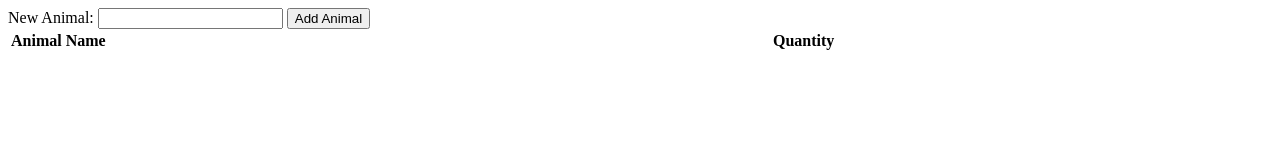
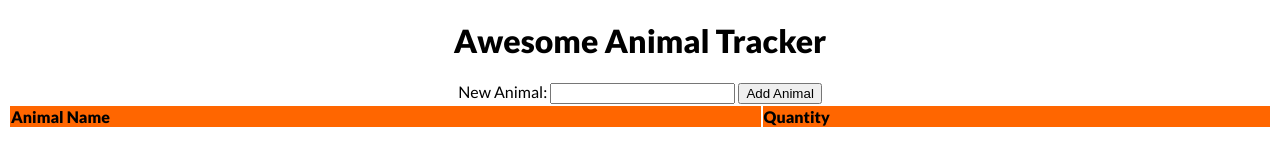
Before and after one commit to johnrachuy/node_express_sql_assessment, a website: page public/views/index.html in a window 1280 px wide. Drawn offline with Linux system fonts and the light colour scheme; no server answers.

Commit message:
Added styling

```diff
--- a/public/styles/stylesheet.css
+++ b/public/styles/stylesheet.css
@@ -1,3 +1,20 @@
+body {
+    font-family: 'Lato', sans-serif;
+}
+
+header {
+    text-align: center;
+}
+
+form {
+    text-align: center;
+}
+
 th {
     text-align: left;
+    background-color: #f60;
 }
+
+tr:nth-child(even) {
+    background-color: lightgray;
+}
--- a/public/views/index.html
+++ b/public/views/index.html
@@ -2,11 +2,13 @@
 <html>
 <head>
     <title></title>
+    <link href='https://fonts.googleapis.com/css?family=Lato:400,300,900' rel='stylesheet' type='text/css'>
     <script type="text/javascript" src="/vendors/jquery.min.js"></script>
     <script type="text/javascript" src="/scripts/script.js"></script>
     <link rel="stylesheet" href="/styles/stylesheet.css" />
 </head>
 <body>
+    <header><h1>Awesome Animal Tracker</h1></header>
     <form id="animal-form">
         <label for="animal">New Animal:</label>
         <input type="text" id="animal" name="animal" />
```
